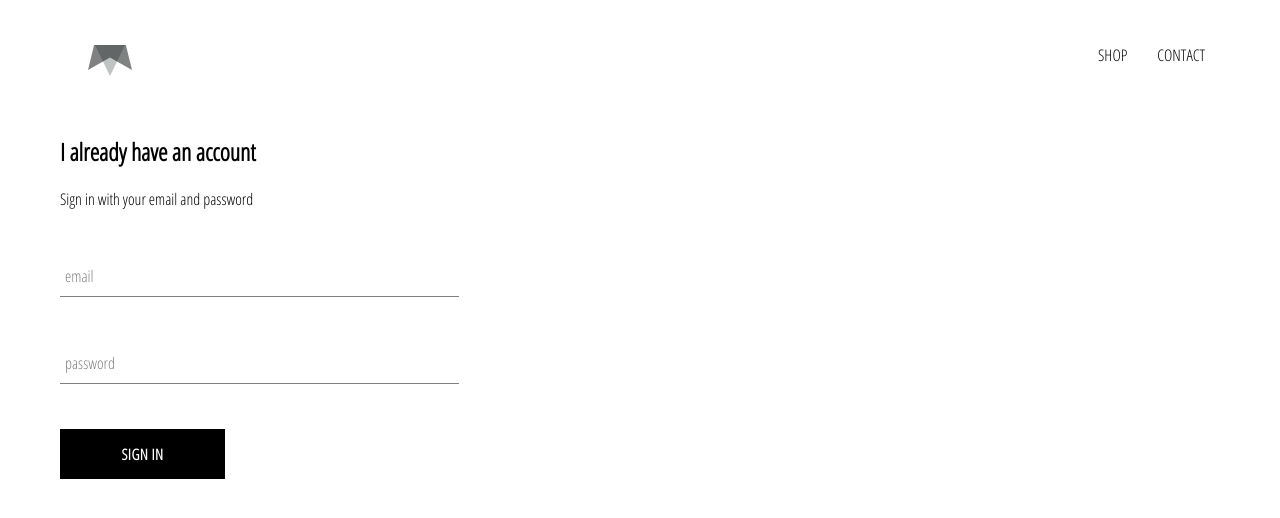
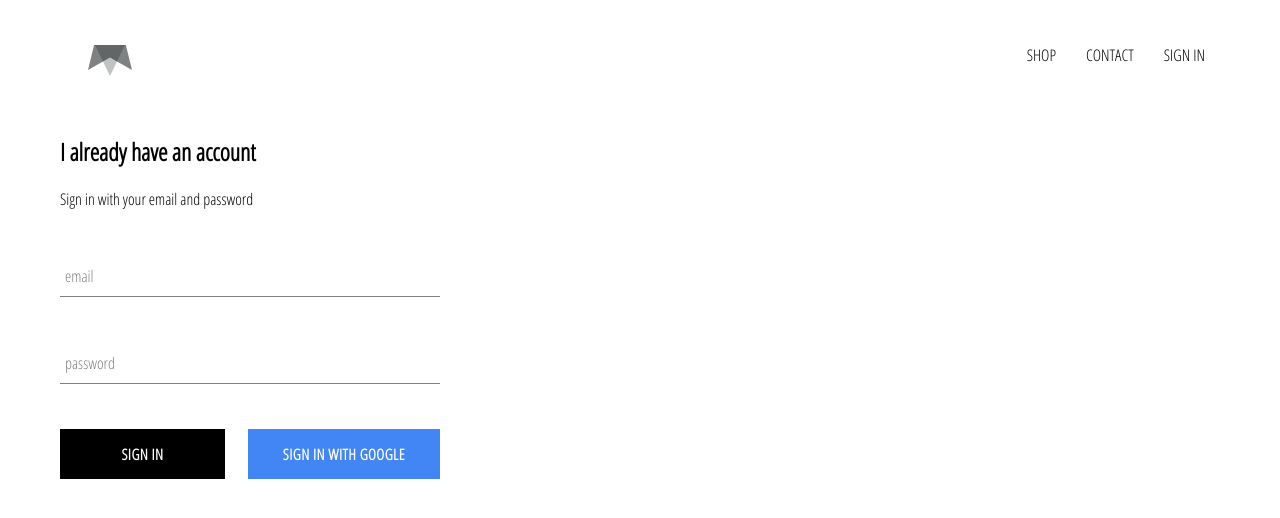
Before and after one commit to morganjunlin/m-line-clothing-co, a React (Create React App) app: page /signin in a window 1280 px wide. Shown: the top 518 px of the page. Built offline with nearby package versions, Linux system fonts and the light colour scheme; no server answers.

Commit message:
[feat] adds firebase auth

```diff
--- a/src/App.css
+++ b/src/App.css
@@ -7,3 +7,7 @@ a {
   text-decoration: none;
   color: black;
 }
+
+* {
+  box-sizing: border-box;
+}
--- a/src/App.js
+++ b/src/App.js
@@ -7,11 +7,35 @@ import HomePage from './pages/homepage/homepage.component';
 import ShopPage from './pages/shop/shop.component';
 import SignInAndSignUpPage from './pages/sign-in-and-sign-up/sign-in-and-sign-up.component';
 import Header from './components/header/header.component';
+import { auth } from './firebase/firebase.utils'
 
-function App() {
+class App extends React.Component {
+  constructor() {
+    super();
+
+    this.state = {
+      currentUser: null
+    }
+  }
+
+  unsubscribeFromAuth = null;
+
+  componentDidMount() {
+    this.unsubscribeFromAuth = auth.onAuthStateChanged(user => {
+      this.setState({ currentUser: user });
+
+      console.log(user);
+    })
+  }
+
+  componentWillUnmount() {
+    this.unsubscribeFromAuth();
+  }
+
+  render() {
     return (
       <div>
-      <Header />
+        <Header currentUser={this.state.currentUser} />
         <Switch>
          <Route exact path='/' component={HomePage} />
          <Route path='/shop' component={ShopPage} />
@@ -20,5 +44,6 @@ function App() {
       </div>
     )
   }
+}
 
 export default App;
--- a/src/components/custom-button/custom-button.component.jsx
+++ b/src/components/custom-button/custom-button.component.jsx
@@ -2,8 +2,8 @@ import React from 'react';
 
 import './custom-button.styles.scss';
 
-const CustomButton = ({ children, ...otherProps }) => (
-  <button className='custom-button' {...otherProps}>
+const CustomButton = ({ children, isGoogleSignIn, ...otherProps }) => (
+  <button className={`${isGoogleSignIn ? 'google-sign-in' : '' } custom-button`} {...otherProps}>
     {children}
   </button>
 );
--- a/src/components/custom-button/custom-button.styles.scss
+++ b/src/components/custom-button/custom-button.styles.scss
@@ -19,4 +19,14 @@
     color: black;
     border: 1px solid black;
   }
+
+  &.google-sign-in {
+    background-color: #4285f4;
+    color: white;
+
+    &:hover {
+      background-color: #357ae8;
+      border: none;
+    }
+  }
 }
--- a/src/components/header/header.component.jsx
+++ b/src/components/header/header.component.jsx
@@ -1,11 +1,13 @@
 import React from 'react';
 import { Link } from 'react-router-dom';
+
+import { auth } from '../../firebase/firebase.utils';
 
 import { ReactComponent as Logo } from '../../assets/m-logo.svg';
 
 import './header.styles.scss';
 
-const Header = () => (
+const Header = ({ currentUser }) => (
   <div className='header'>
     <Link className='logo-container' to='/'>
       <Logo className='logo' />
@@ -17,6 +19,12 @@ const Header = () => (
       <Link className='option' to='/signin'>
         CONTACT
       </Link>
+      {
+        currentUser ?
+        <div className='option' onClick={() => auth.signOut()}>SIGN OUT</div>
+        :
+        <Link className='option' to='/signin'>SIGN IN</Link>
+      }
     </div>
   </div>
 )
--- a/src/components/header/header.styles.scss
+++ b/src/components/header/header.styles.scss
@@ -20,6 +20,7 @@
 
     .option {
       padding: 10px 15px;
+      cursor: pointer;
     }
   }
 }
--- a/src/components/sign-in/sign-in.component.jsx
+++ b/src/components/sign-in/sign-in.component.jsx
@@ -2,6 +2,8 @@ import React from 'react';
 
 import FormInput from '../form-input/form-input.component';
 import CustomButton from '../custom-button/custom-button.component';
+
+import { signInWithGoogle } from '../../firebase/firebase.utils';
 
 import './sign-in.styles.scss';
 
@@ -51,7 +53,12 @@ class SignIn extends React.Component {
             required
           />
 
-          <CustomButton type='submit'> Sign In </CustomButton>
+          <div className='buttons'>
+            <CustomButton type='submit'> Sign In </CustomButton>
+            <CustomButton onClick={signInWithGoogle} isGoogleSignIn>
+              Sign In With Google
+            </CustomButton>
+          </div>
         </form>
       </div>
     )
--- a/src/components/sign-in/sign-in.styles.scss
+++ b/src/components/sign-in/sign-in.styles.scss
@@ -1,9 +1,14 @@
 .sign-in {
-  width: 30vw;
+  width: 380px;
   display: flex;
   flex-direction: column;
 
   .title {
     margin: 10px 0;
   }
+
+  .buttons {
+    display: flex;
+    justify-content: space-between;
+  }
 }
--- /dev/null
+++ b/src/firebase/firebase.utils.js
@@ -0,0 +1,25 @@
+import firebase from 'firebase/app';
+import 'firebase/firestore';
+import 'firebase/auth';
+
+const config = {
+  apiKey: "AIzaSyA2eqcsPifdGyto4IyRNxLZ326AabWNiqw",
+  authDomain: "monesprit-db.firebaseapp.com",
+  databaseURL: "https://monesprit-db.firebaseio.com",
+  projectId: "monesprit-db",
+  storageBucket: "monesprit-db.appspot.com",
+  messagingSenderId: "1032472434483",
+  appId: "1:1032472434483:web:c5e9259e0c7bd910391046",
+  measurementId: "G-8M3MZCFJ0T"
+};
+
+firebase.initializeApp(config);
+
+export const auth = firebase.auth();
+export const firestore = firebase.firestore();
+
+const provider = new firebase.auth.GoogleAuthProvider();
+provider.setCustomParameters({ prompt: 'select_account' });
+export const signInWithGoogle = () => auth.signInWithPopup(provider)
+
+export default firebase;
```
Lines whose indentation alone changed are shown as unchanged.
